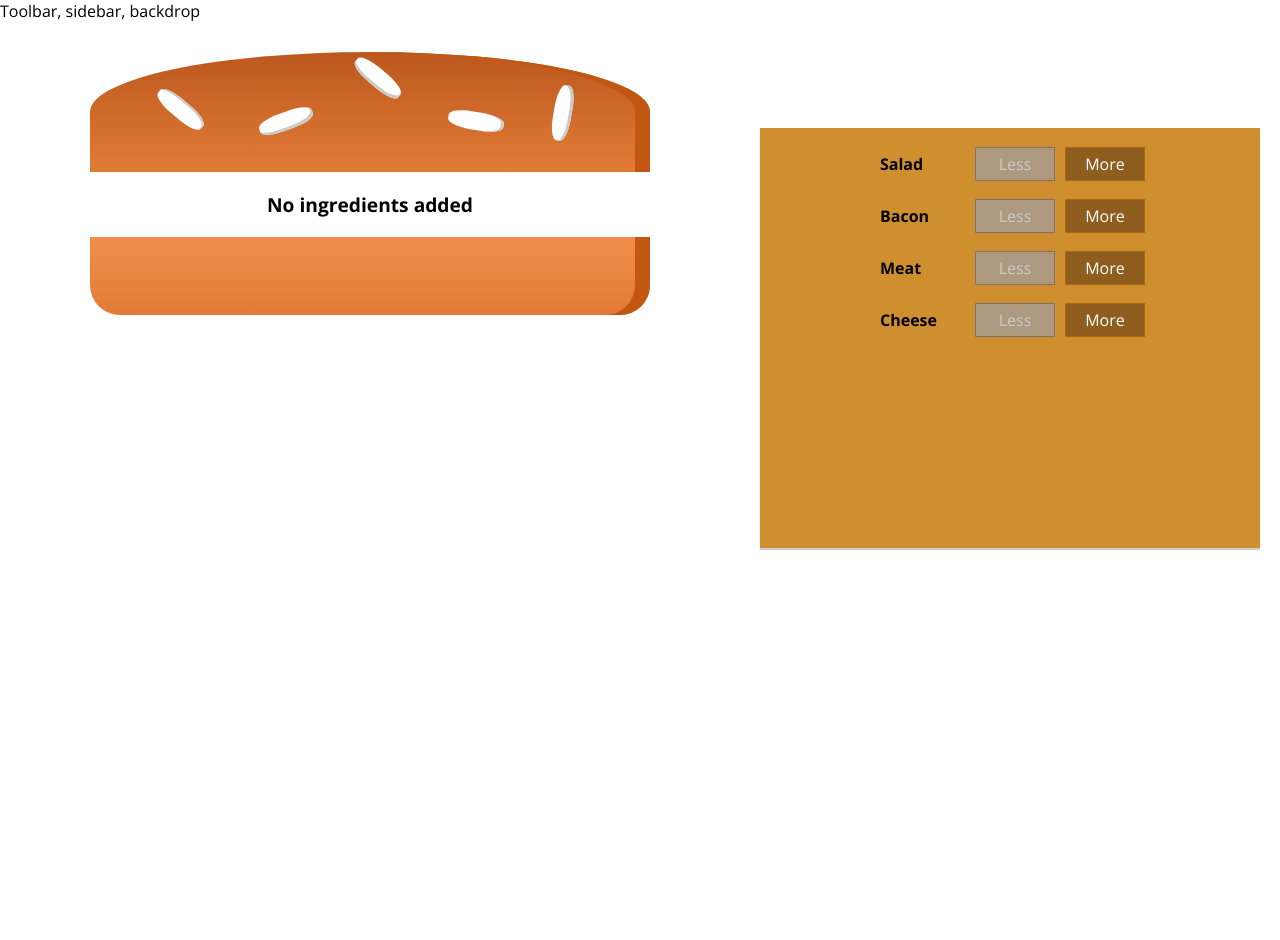
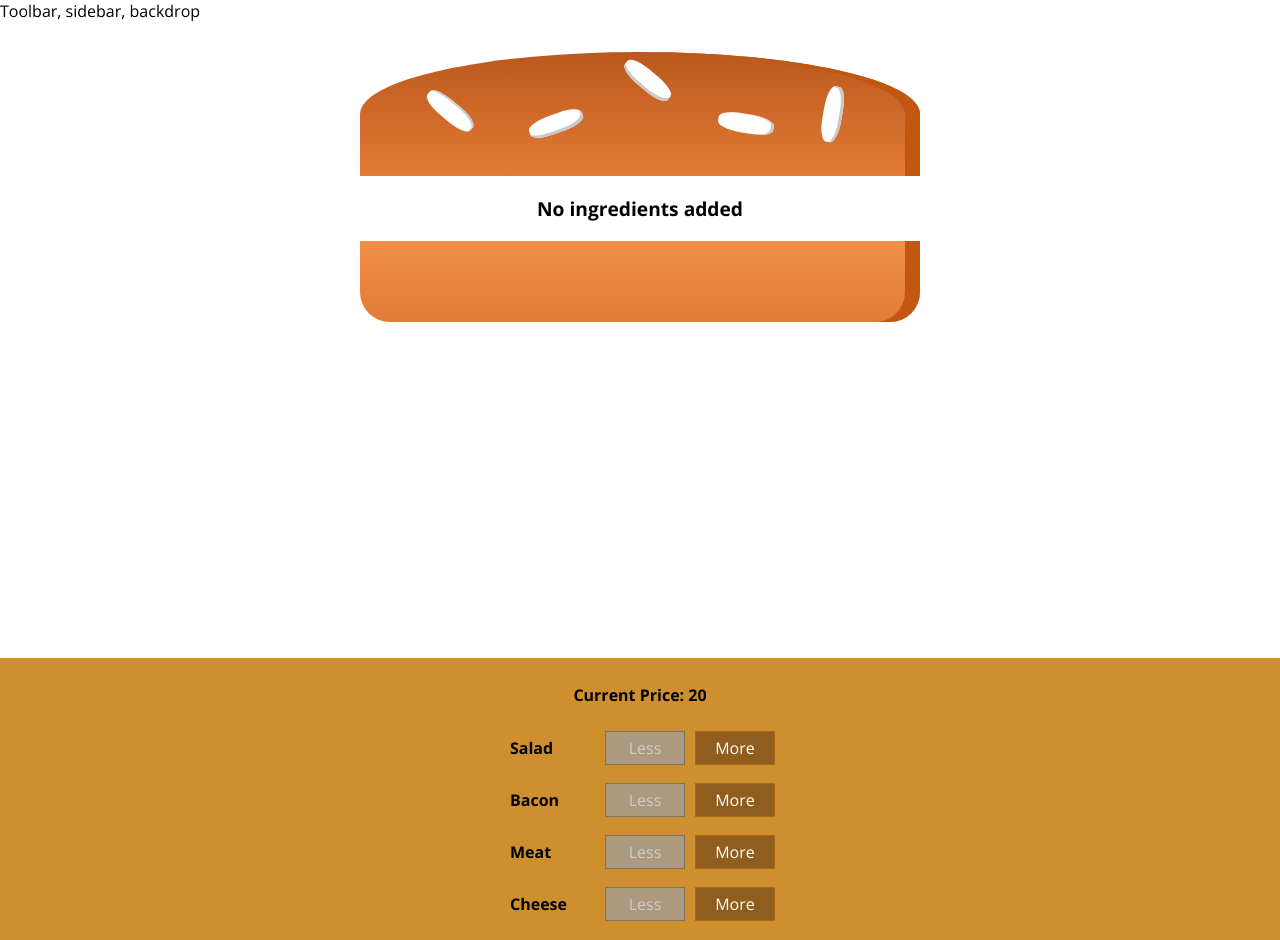
Before and after one commit to 99sparsh/McD-Visualizer, a React (Create React App) app: page / in a window 1280 px wide. Before the commit the page ends 800 px from the top, so only its background shows below. Built offline with nearby package versions, Linux system fonts and the light colour scheme.

Commit message:
added price

```diff
--- a/src/components/Burger/BuildControls/BuildControls.js
+++ b/src/components/Burger/BuildControls/BuildControls.js
@@ -14,6 +14,9 @@ const controls = [
 const buildControls = (props) => {
     return (
         <div className={styles.BuildControls}>
+            <p>
+                <strong>Current Price: {props.price}</strong>
+            </p>
             {controls.map((ctrl) => (
                 <BuildControl
                     key={ctrl.label}
--- a/src/components/Burger/BuildControls/BuildControls.module.css
+++ b/src/components/Burger/BuildControls/BuildControls.module.css
@@ -1,17 +1,18 @@
 .BuildControls {
-    width: 500px;
-    height: 400px;
+    width: 100%;
+    /* height: 400px; */
     background-color: #cf8f2e;
     display: flex;
     flex-flow: column;
     box-shadow: 0 2px 1px #ccc;
     margin: auto;
     padding: 10px 0;
+    align-items: center;
 }
 
-@media (max-width: 420px) {
+/* @media (max-width: 420px) {
     .BuildControls {
         width: 200px;
         height: 200px;
     }
-}
+} */
--- a/src/components/Burger/Burger.module.css
+++ b/src/components/Burger/Burger.module.css
@@ -1,7 +1,7 @@
 .Burger {
     width: 100%;
     margin: auto;
-    height: 250px;
+    /* height: 250px; */
     overflow: auto;
     text-align: center;
     font-weight: bold;
@@ -25,6 +25,6 @@
 @media (min-width: 769px) {
     .Burger {
         width: 700px;
-        height: 600px;
+        height: 620px;
     }
 }
--- a/src/containers/BurgerBuilder/BurgerBuilder.js
+++ b/src/containers/BurgerBuilder/BurgerBuilder.js
@@ -58,6 +58,7 @@ class BurgerBuilder extends Component {
                     addIngredient={this.addIngredientHandler}
                     removeIngredient={this.removeIngredientHandler}
                     disabled={disabledInfo}
+                    price={this.state.totalPrice}
                 />
             </div>
         );
--- a/src/containers/BurgerBuilder/BurgerBuilder.module.css
+++ b/src/containers/BurgerBuilder/BurgerBuilder.module.css
@@ -1,7 +1,7 @@
-.BurgerBuilder {
+/* .BurgerBuilder {
     display: flex;
     flex-direction: row;
-}
+} */
 
 /* @media (max-width: 420px) {
     .BurgerBuilder {
```
